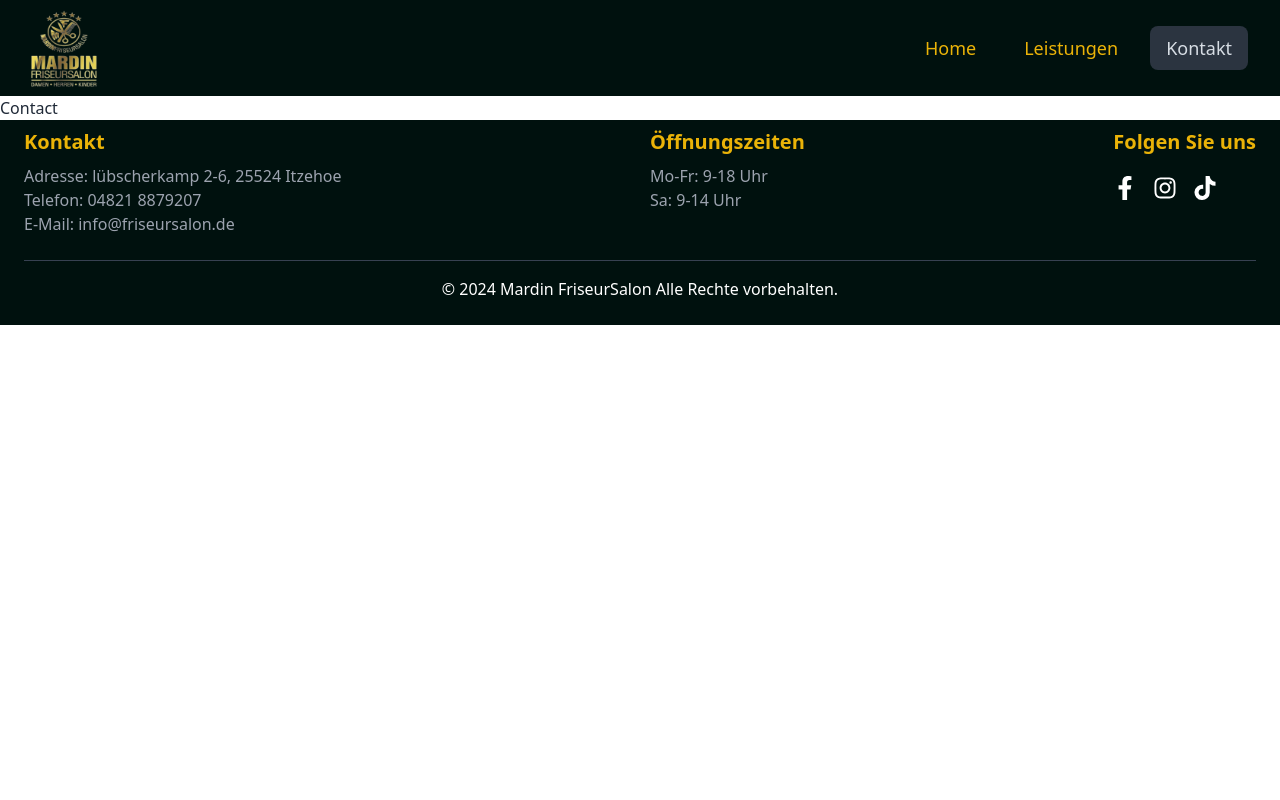
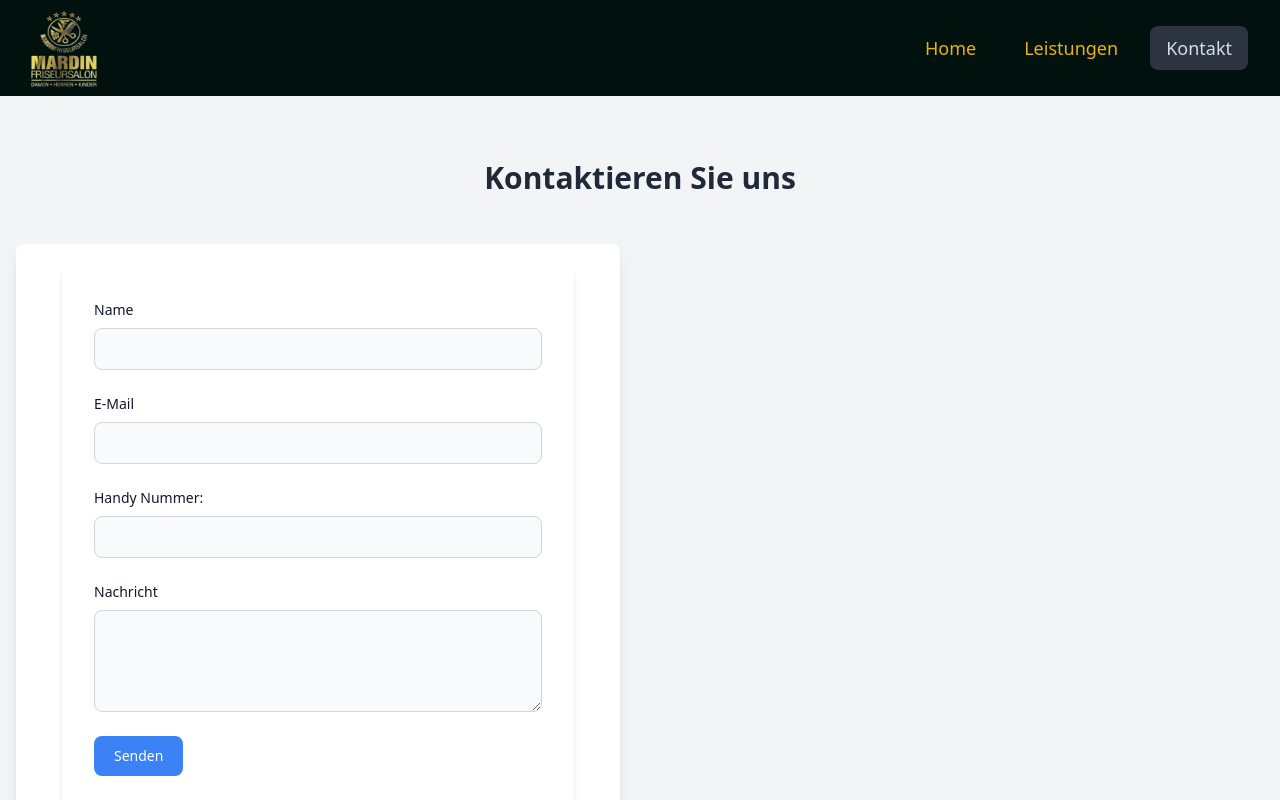
Before and after one commit to Dilwar96/mardin-frisurSalon, a React (Vite) app: page /contact in a window 1280 px wide. Shown: the top 800 px of the page. Built offline with nearby package versions, Linux system fonts and the light colour scheme.

Commit message:
ContactForm is done.

```diff
--- a/package.json
+++ b/package.json
@@ -10,6 +10,7 @@
     "preview": "vite preview"
   },
   "dependencies": {
+    "@emailjs/browser": "^4.4.1",
     "react": "^18.3.1",
     "react-dom": "^18.3.1",
     "react-icons": "^4.10.1",
--- /dev/null
+++ b/src/components/contact/ContactForm.jsx
@@ -0,0 +1,140 @@
+import { useState, useRef } from "react";
+import { ToastContainer, toast } from "react-toastify";
+import "react-toastify/dist/ReactToastify.css";
+import emailjs from "@emailjs/browser";
+
+const ContactForm = () => {
+  const form = useRef();
+  const [formData, setFormData] = useState({
+    name: "",
+    email: "",
+    message: "",
+    number: "",
+  });
+
+  const handleChange = (e) => {
+    setFormData({ ...formData, [e.target.name]: e.target.value });
+  };
+
+  const handleSubmit = async (e) => {
+    e.preventDefault();
+    emailjs
+      .sendForm("service_tp7oeuo", "template_lwawozv", form.current, {
+        publicKey: "77DV3odqGeVZxJ5-g",
+      })
+      .then(
+        () => {
+          toast.success("Nachricht gesendet!", {
+            position: "top-center",
+            autoClose: 5000,
+            hideProgressBar: false,
+            closeOnClick: true,
+            pauseOnHover: true,
+            draggable: true,
+            progress: undefined,
+          });
+          setFormData({ name: "", email: "", message: "", number: "" });
+        },
+        (error) => {
+          toast.error(
+            "Ein Fehler ist aufgetreten, versuchen Sie noch mal zu senden!",
+            {
+              position: "top-center",
+              autoClose: 5000,
+              hideProgressBar: false,
+              closeOnClick: true,
+              pauseOnHover: true,
+              draggable: true,
+              progress: undefined,
+            }
+          );
+          console.log(error);
+        }
+      );
+  };
+
+  return (
+    <div className="max-w-lg mx-auto p-8 bg-white rounded-md shadow-md">
+      <form ref={form} onSubmit={handleSubmit}>
+        <div className="mb-6">
+          <label
+            htmlFor="name"
+            className="block mb-2 text-sm font-medium text-gray-900"
+          >
+            Name
+          </label>
+          <input
+            type="text"
+            id="name"
+            name="name"
+            value={formData.name}
+            onChange={handleChange}
+            className="bg-gray-50 border border-gray-300 text-gray-900 text-sm rounded-lg focus:ring-blue-500 focus:border-blue-500 block w-full p-2.5"
+            required
+          />
+        </div>
+        <div className="mb-6">
+          <label
+            htmlFor="email"
+            className="block mb-2 text-sm font-medium text-gray-900"
+          >
+            E-Mail
+          </label>
+          <input
+            type="email"
+            id="email"
+            name="email"
+            value={formData.email}
+            onChange={handleChange}
+            className="bg-gray-50 border border-gray-300 text-gray-900 text-sm rounded-lg focus:ring-blue-500 focus:border-blue-500 block w-full p-2.5"
+            required
+          />
+        </div>
+        <div className="mb-6">
+          <label
+            htmlFor="number"
+            className="block mb-2 text-sm font-medium text-gray-900"
+          >
+            Handy Nummer:
+          </label>
+          <input
+            type="text"
+            id="number"
+            name="number"
+            value={formData.number}
+            onChange={handleChange}
+            className="bg-gray-50 border border-gray-300 text-gray-900 text-sm rounded-lg focus:ring-blue-500 focus:border-blue-500 block w-full p-2.5"
+            required
+          />
+        </div>
+        <div className="mb-6">
+          <label
+            htmlFor="message"
+            className="block mb-2 text-sm font-medium text-gray-900"
+          >
+            Nachricht
+          </label>
+          <textarea
+            id="message"
+            name="message"
+            value={formData.message}
+            onChange={handleChange}
+            rows="4"
+            className="bg-gray-50 border border-gray-300 text-gray-900 text-sm rounded-lg focus:ring-blue-500 focus:border-blue-500 block w-full p-2.5"
+            required
+          />
+        </div>
+        <button
+          type="submit"
+          className="text-white bg-blue-500 hover:bg-blue-700 focus:ring-4 focus:ring-blue-300 font-medium rounded-lg text-sm w-full sm:w-auto px-5 py-2.5 text-center"
+        >
+          Senden
+        </button>
+      </form>
+
+      <ToastContainer />
+    </div>
+  );
+};
+
+export default ContactForm;
--- a/src/pages/Contact.jsx
+++ b/src/pages/Contact.jsx
@@ -1,7 +1,23 @@
-import React from "react";
+import ContactForm from "../components/contact/ContactForm";
 
 const Contact = () => {
-  return <div>Contact</div>;
+  return (
+    <div className="flex items-center justify-center min-h-screen bg-gray-100">
+      <div className="container mx-auto px-4 py-12">
+        <h1 className="text-3xl font-bold text-center text-gray-800 mb-12">
+          Kontaktieren Sie uns
+        </h1>
+        <div className="grid grid-cols-1 md:grid-cols-2 gap-10">
+          {/**          <div className="h-full bg-white p-6 rounded-lg shadow-lg">
+            <MapSalon />
+          </div> */}
+          <div className="bg-white p-6 rounded-lg shadow-lg ">
+            <ContactForm />
+          </div>
+        </div>
+      </div>
+    </div>
+  );
 };
 
 export default Contact;
```
Also changed, not shown: 1 other file (tests, documents, lock files or other folders).
